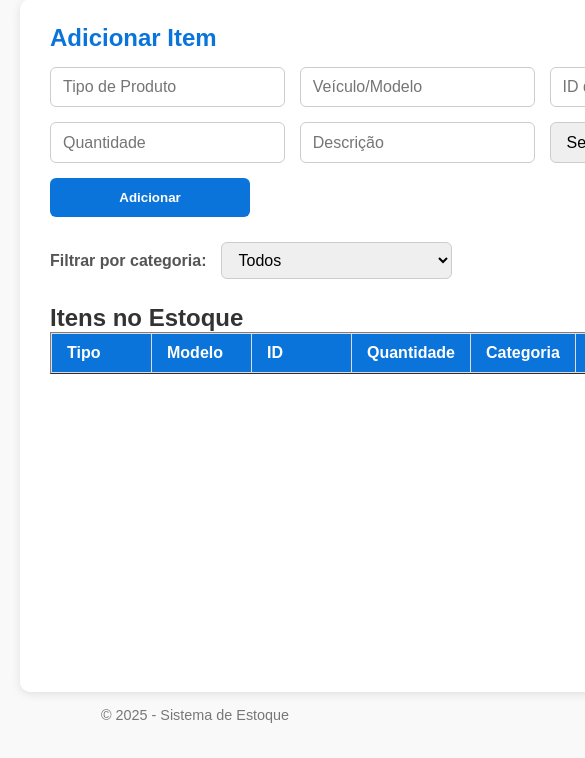
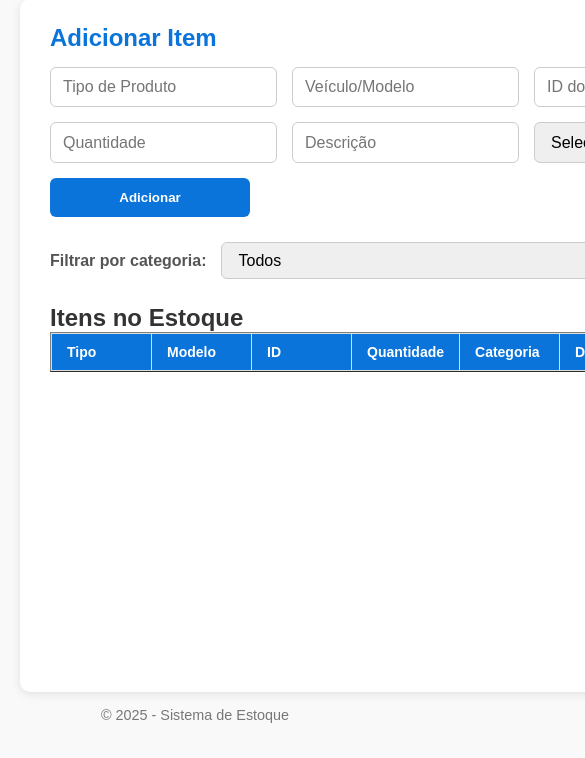
Before and after one commit to veselosk/paginaestoque, a plain HTML site: page index.html in a window 390 px wide. Shown: the part 86-844 px from the top of the page, 585 px wide, since content can reach past the window. Drawn offline with nearby package versions, Linux system fonts and the light colour scheme; no server answers.

Commit message:
style.css

```diff
--- a/style.css
+++ b/style.css
@@ -169,3 +169,21 @@ footer {
   font-size: 0.9rem;
   color: #777;
 }
+
+@media (max-width: 768px) {
+  #filtros, #formulario {
+    flex-direction: column;
+  }
+
+  input, select, button {
+    width: 100%;
+  }
+
+  table {
+    font-size: 14px;
+  }
+
+  th, td {
+    padding: 6px;
+  }
+}
```
